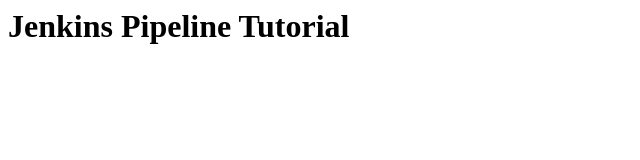
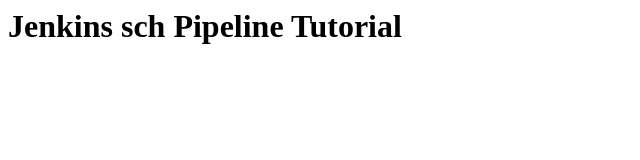
Before and after one commit to Dhamodharan-R/Git, a plain HTML site: page index.html in a window 1280 px wide. Shown: the whole page, without its empty margins (0-640 px from the left). Drawn offline with Linux system fonts and the light colour scheme.

Commit message:
Update index.html

```diff
--- a/index.html
+++ b/index.html
@@ -3,6 +3,6 @@
 git demo
 </title>
 <body>
-<h1>Jenkins Pipeline Tutorial</h1>
+<h1>Jenkins sch Pipeline Tutorial</h1>
 </body>
 </html>
```
